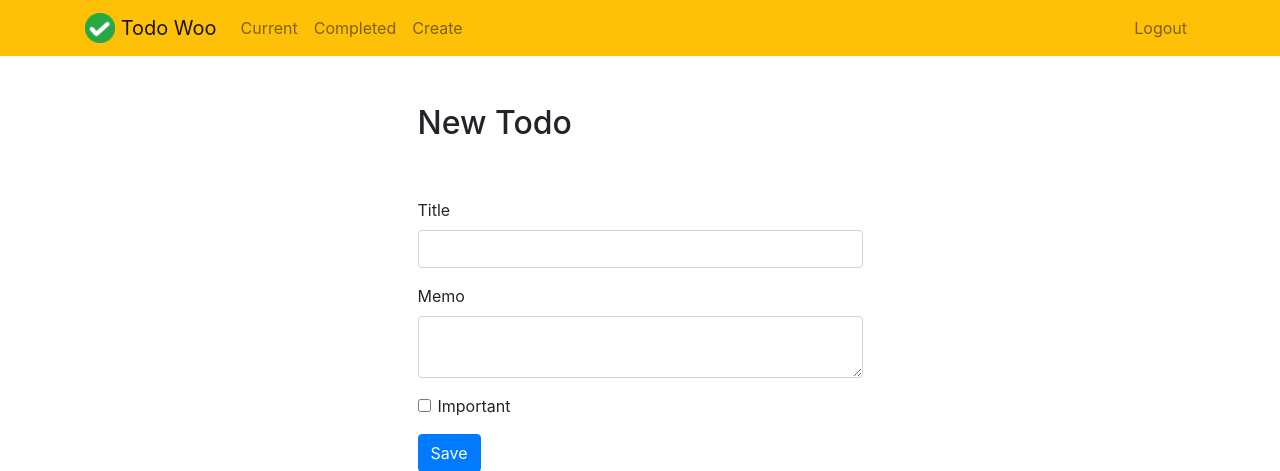
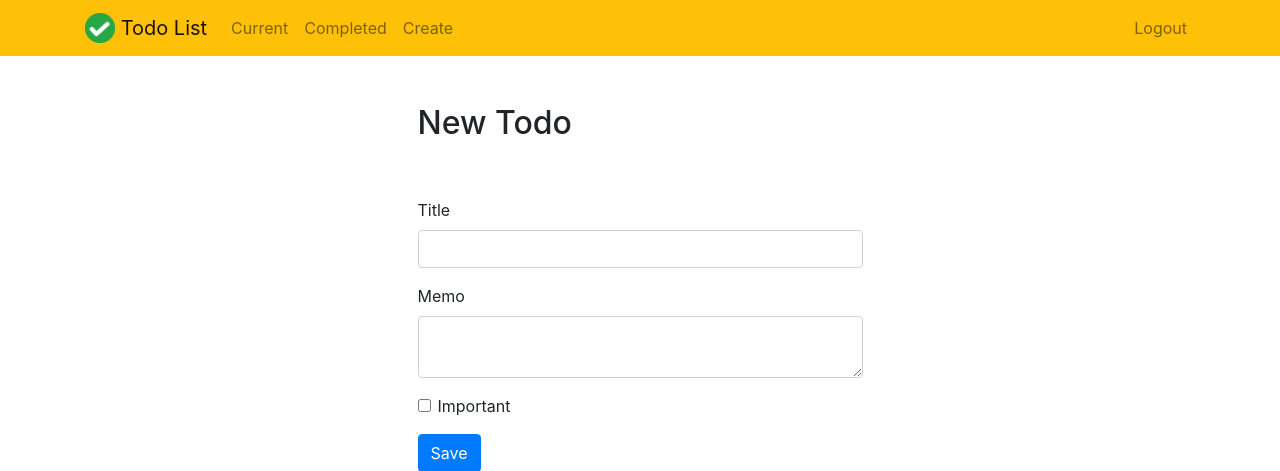
Before and after one commit to Tylerlangsam/TodoApp, a Django app: page /create/ in a window 1280 px wide. Shown: the top 471 px of the page. Run offline with Django 3.2, Linux system fonts and the light colour scheme; a user stored in the database is signed in; some libraries are stand-ins or nearby versions.

Commit message:
Edit Nav Bar

```diff
--- a/todo/templates/todo/base.html
+++ b/todo/templates/todo/base.html
@@ -19,7 +19,7 @@
 <div class="container">
     <a class="navbar-brand" href="{% url 'home' %}">
          <img src="{% static 'todo/logo.png' %}" width="30" height="30" class="d-inline-block align-top">
-        <span>Todo Woo</span>
+        <span>Todo List</span>
     </a>
     <button class="navbar-toggler" type="button" data-toggle="collapse" data-target="#navbarNav" aria-controls="navbarNav" aria-expanded="false" aria-label="Toggle navigation">
         <span class="navbar-toggler-icon"></span>
```
Also changed, not shown: db.sqlite3.
